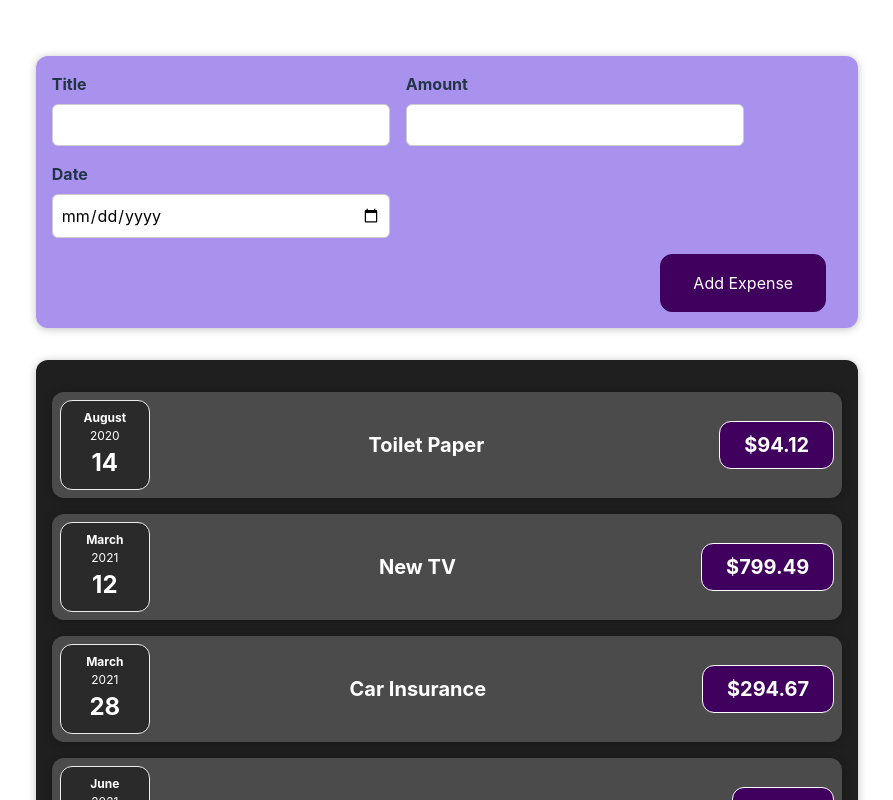
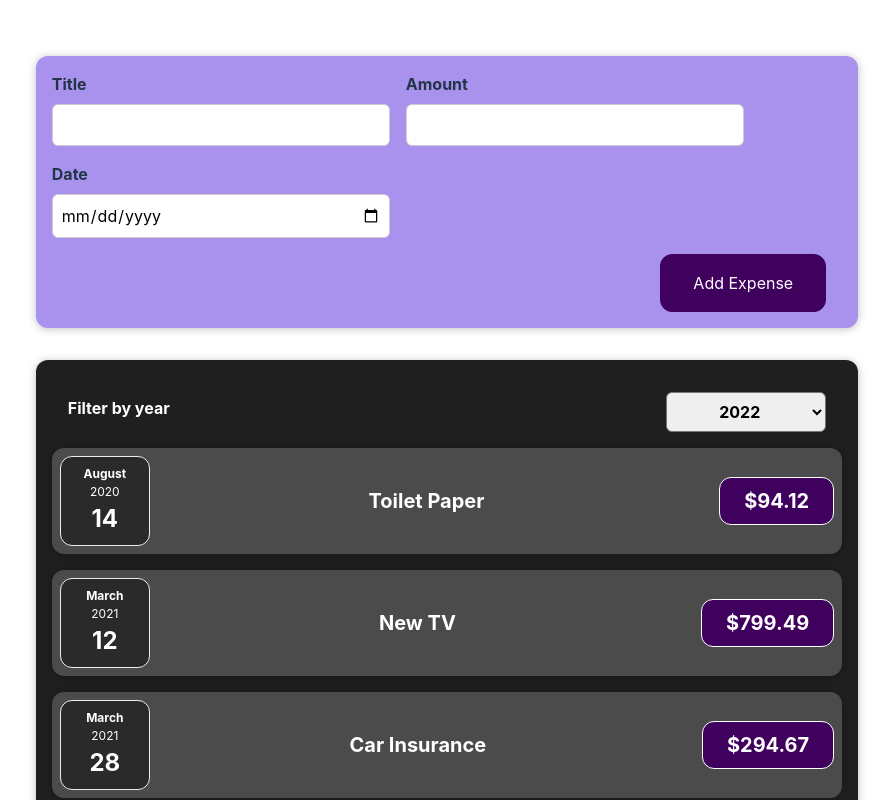
Before and after one commit to ANIKETROY11005/Expense-Tracker, a React (Vite) app: page / in a window 1280 px wide. Shown: the top 800 px of the page, without its empty margins (193-1086 px from the left). Built offline with nearby package versions, Linux system fonts and the light colour scheme.

Commit message:
completed the dynamic data storage for form and completed the form

```diff
--- a/src/App.jsx
+++ b/src/App.jsx
@@ -1,10 +1,10 @@
+import { useState } from 'react';
 
 import NewExpenses from './components/Expenses/NewExpenses';
 import NewExpense from './components/NewExpense/NewExpense';
 import './App.css'
 
-const App = () => {
-  const expenses = [
+const DUMMY_EXPENSES = [
   {
     id: 'e1',
     title: 'Toilet Paper',
@@ -26,9 +26,18 @@ const App = () => {
   },
 ];
 
+const App = () => {
+  const [expenses, setExpenses] = useState(DUMMY_EXPENSES)
+
+  const addExpenseHandler = expense => {
+    setExpenses(prevExpenses => {
+      return [expense, ...prevExpenses];
+    });
+  };
+
   return (
     <div>
-      <NewExpense />
+      <NewExpense onAddExpense={addExpenseHandler} />
       <NewExpenses expenses={expenses} />
 
     </div>
--- /dev/null
+++ b/src/components/Expenses/ExpensesFilter.css
@@ -0,0 +1,24 @@
+.expenses-filter {
+    color: white;
+    padding: 0 1rem;
+  }
+
+  .expenses-filter__control {
+    display: flex;
+    width: 100%;
+    align-items: center;
+    justify-content: space-between;
+    margin: 1rem 0;
+  }
+
+  .expenses-filter label {
+    font-weight: bold;
+    margin-bottom: 0.5rem;
+  }
+
+  .expenses-filter select {
+    font: inherit;
+    padding: 0.5rem 3rem;
+    font-weight: bold;
+    border-radius: 6px;
+  }
--- /dev/null
+++ b/src/components/Expenses/ExpensesFilter.jsx
@@ -0,0 +1,27 @@
+
+
+
+import './ExpensesFilter.css';
+
+const ExpensesFilter = (props) => {
+    const selectHandler = (event) => {
+        const selectedYear = event.target.value
+        props.onChangedDate(selectedYear);
+    }
+
+    return (
+        <div className='expenses-filter'>
+            <div className='expenses-filter__control'>
+                <label>Filter by year</label>
+                <select onChange={selectHandler} value={props.selectValue}>
+                    <option value='2022'>2022</option>
+                    <option value='2021'>2021</option>
+                    <option value='2020'>2020</option>
+                    <option value='2019'>2019</option>
+                </select>
+            </div>
+        </div>
+    );
+};
+
+export default ExpensesFilter;
--- a/src/components/Expenses/NewExpenses.jsx
+++ b/src/components/Expenses/NewExpenses.jsx
@@ -1,17 +1,35 @@
+import { useState } from "react";
 import ExpenseItem from "./ExpenseItem";
 import Card from "../UI/Card";
+import ExpensesFilter from "./ExpensesFilter";
 import './NewExpenses.css'
 const NewExpenses = (props) => {
 
+    const [FilterDate, setFilterDate] = useState('2022');
+
+    const changedDateHandler = (selectedYear) => {
+
+        const date = selectedYear;
+        setFilterDate(date);
+
+        // console.log(" from newExpenses.js");
+        // console.log(FilterDate);
+
+    }
+
+
 
     return (
-        <Card className='expenses'>
-            <ExpenseItem title={props.expenses[0].title} amount={props.expenses[0].amount} date={props.expenses[0].date} />
-            <ExpenseItem title={props.expenses[1].title} amount={props.expenses[1].amount} date={props.expenses[1].date} />
-            <ExpenseItem title={props.expenses[2].title} amount={props.expenses[2].amount} date={props.expenses[2].date} />
-            <ExpenseItem title={props.expenses[3].title} amount={props.expenses[3].amount} date={props.expenses[3].date} />
-        </Card>
+        <div>
 
+            <Card className='expenses'>
+                <ExpensesFilter selectValue={FilterDate} onChangedDate={changedDateHandler} />
+                {props.expenses.map(
+                    expense => <ExpenseItem title={expense.title} amount={expense.amount} date={expense.date} />
+                )}
+
+            </Card>
+        </div >
     );
 
 
--- a/src/components/NewExpense/ExpenseForm.jsx
+++ b/src/components/NewExpense/ExpenseForm.jsx
@@ -1,7 +1,7 @@
 import { useState } from 'react';
 import './ExpenseForm.css';
 
-const ExpenseForm = () => {
+const ExpenseForm = (props) => {
 
     const [enteredTitle, setEnteredTitle] = useState('');
     const [enteredAmount, setEnteredAmount] = useState('');
@@ -38,20 +38,35 @@ const ExpenseForm = () => {
         // })
     };
 
+    const submitHandler = (event) => {
+        event.preventDefault();
+
+        const expenseData = {
+            title: enteredTitle,
+            amount: enteredAmount,
+            date: new Date(enteredDate)
+        };
+
+        props.onSaveExpenseData(expenseData);
+        setEnteredTitle('');
+        setEnteredAmount('');
+        setEnteredDate('');
+    };
+
     return (
-        <form>
+        <form onSubmit={submitHandler} >
             <div className='new-expense__controls'>
                 <div className='new-expense__control'>
                     <label>Title</label>
-                    <input type='text' onChange={titleChangeHandler} />
+                    <input type='text' value={enteredTitle} onChange={titleChangeHandler} />
                 </div>
                 <div className='new-expense__control'>
                     <label>Amount</label>
-                    <input type='number' min={"0.01"} step="0.01" onChange={amountChangeHandler} />
+                    <input type='number' min={"0.01"} step="0.01" value={enteredAmount} onChange={amountChangeHandler} />
                 </div>
                 <div className='new-expense__control'>
                     <label>Date</label>
-                    <input type='date' min={"2019-01-01"} max="2022-12-31" onChange={dateChangeHandler} />
+                    <input type='date' min={"2019-01-01"} max="2022-12-31" value={enteredDate} onChange={dateChangeHandler} />
                 </div>
             </div>
             <div className='new-expense__actions'>
--- a/src/components/NewExpense/NewExpense.jsx
+++ b/src/components/NewExpense/NewExpense.jsx
@@ -1,10 +1,20 @@
 import ExpenseForm from './ExpenseForm';
 
 import './NewExpense.css';
-const NewExpense = () => {
+const NewExpense = (props) => {
+
+    const onSaveExpenseDataHandler = (enteredExpenseData) => {
+        const expenseData = {
+            ...enteredExpenseData,
+            id: Math.random().toString()
+        };
+        props.onAddExpense(expenseData);
+    };
+
+
     return (
         <div className='new-expense'>
-            <ExpenseForm />
+            <ExpenseForm onSaveExpenseData={onSaveExpenseDataHandler} />
         </div>
     )
 };
```
Lines whose indentation alone changed are shown as unchanged.
